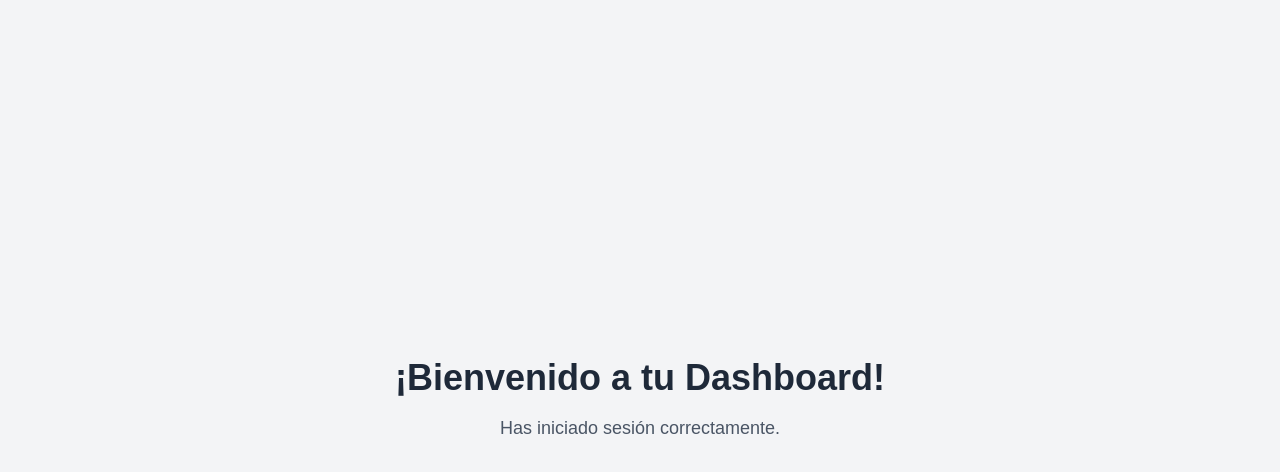
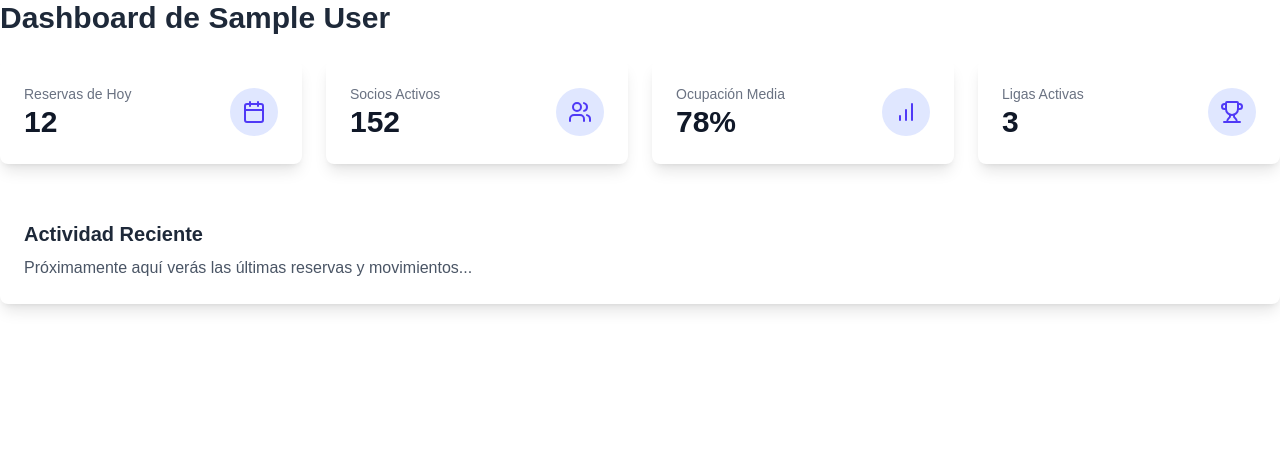
Before and after one commit to albope/padel-club-os, a Next.js app: page /dashboard in a window 1280 px wide. Shown: the top 472 px of the page. Built offline with nearby package versions, Linux system fonts and the light colour scheme; no server answers; sample sign-in values are in the browser's storage.

Commit message:
feat: Implement authentication flow and initial dashboard II

```diff
--- a/package.json
+++ b/package.json
@@ -13,6 +13,7 @@
     "@hookform/resolvers": "^5.1.1",
     "@prisma/client": "^6.10.1",
     "bcrypt": "^6.0.0",
+    "lucide-react": "^0.525.0",
     "next": "15.3.4",
     "next-auth": "^4.24.11",
     "react": "^19.0.0",
--- a/src/app/dashboard/page.tsx
+++ b/src/app/dashboard/page.tsx
@@ -1,10 +1,49 @@
-import React from 'react';
+import { getServerSession } from 'next-auth';
+import { authOptions } from '@/lib/auth';
+import { redirect } from 'next/navigation';
+import { Calendar, Users, BarChart, Trophy } from 'lucide-react';
 
-const DashboardPage = () => {
+// Stat Card Component
+const StatCard = ({ title, value, icon: Icon }: { title: string, value: string, icon: React.ElementType }) => (
+  <div className="bg-white p-6 rounded-lg shadow-lg flex items-center justify-between">
+    <div>
+      <p className="text-sm font-medium text-gray-500">{title}</p>
+      <p className="text-3xl font-bold text-gray-900">{value}</p>
+    </div>
+    <div className="bg-indigo-100 rounded-full p-3">
+      <Icon className="h-6 w-6 text-indigo-600" />
+    </div>
+  </div>
+);
+
+const DashboardPage = async () => {
+  const session = await getServerSession(authOptions);
+
+  // Protect the route: if no session or no user in session, redirect to login.
+  // This check now satisfies TypeScript.
+  if (!session || !session.user) {
+    redirect('/login');
+  }
+
   return (
-    <div className="flex flex-col items-center justify-center min-h-screen bg-gray-100">
-      <h1 className="text-4xl font-bold text-gray-800">¡Bienvenido a tu Dashboard!</h1>
-      <p className="mt-4 text-lg text-gray-600">Has iniciado sesión correctamente.</p>
+    <div>
+      <h1 className="text-3xl font-bold text-gray-800 mb-6">
+        Dashboard de {session.user.name}
+      </h1>
+
+      {/* Stats Grid */}
+      <div className="grid grid-cols-1 md:grid-cols-2 lg:grid-cols-4 gap-6">
+        <StatCard title="Reservas de Hoy" value="12" icon={Calendar} />
+        <StatCard title="Socios Activos" value="152" icon={Users} />
+        <StatCard title="Ocupación Media" value="78%" icon={BarChart} />
+        <StatCard title="Ligas Activas" value="3" icon={Trophy} />
+      </div>
+
+      {/* More sections can be added here */}
+      <div className="mt-8 bg-white p-6 rounded-lg shadow-lg">
+        <h2 className="text-xl font-semibold text-gray-800">Actividad Reciente</h2>
+        <p className="mt-2 text-gray-600">Próximamente aquí verás las últimas reservas y movimientos...</p>
+      </div>
     </div>
   );
 };
--- /dev/null
+++ b/src/components/layout/Header.tsx
@@ -0,0 +1,79 @@
+'use client';
+
+import { useSession, signOut } from 'next-auth/react';
+import Link from 'next/link';
+import React, { useState, useRef, useEffect } from 'react';
+import { ChevronDown, LogOut } from 'lucide-react';
+
+const Header = () => {
+  const { data: session } = useSession();
+  const user = session?.user;
+  const [dropdownOpen, setDropdownOpen] = useState(false);
+  const dropdownRef = useRef<HTMLDivElement>(null);
+
+  // Close dropdown when clicking outside
+  useEffect(() => {
+    const handleClickOutside = (event: MouseEvent) => {
+      if (dropdownRef.current && !dropdownRef.current.contains(event.target as Node)) {
+        setDropdownOpen(false);
+      }
+    };
+    document.addEventListener('mousedown', handleClickOutside);
+    return () => document.removeEventListener('mousedown', handleClickOutside);
+  }, []);
+
+  return (
+    <header className="bg-white border-b border-gray-200">
+      <div className="max-w-7xl mx-auto px-4 sm:px-6 lg:px-8">
+        <div className="flex justify-between items-center h-16">
+          {/* Logo Section */}
+          <div className="flex-shrink-0">
+            <Link href="/dashboard">
+              <span className="text-2xl font-bold text-indigo-600 cursor-pointer">PadelClub OS</span>
+            </Link>
+          </div>
+
+          {/* User Menu Section */}
+          <div className="flex items-center">
+            {user ? (
+              <div className="relative" ref={dropdownRef}>
+                <button
+                  onClick={() => setDropdownOpen(!dropdownOpen)}
+                  className="flex items-center space-x-2 p-2 rounded-md hover:bg-gray-100 focus:outline-none"
+                >
+                  <img
+                    className="h-8 w-8 rounded-full"
+                    src={user.image || `https://ui-avatars.com/api/?name=${user.name}&background=random`}
+                    alt="User avatar"
+                  />
+                  <span className="hidden sm:inline text-gray-700 font-medium">{user.name}</span>
+                  <ChevronDown className="h-4 w-4 text-gray-500" />
+                </button>
+
+                {dropdownOpen && (
+                  <div className="absolute right-0 mt-2 w-48 bg-white rounded-md shadow-lg py-1 z-10">
+                    <button
+                      onClick={() => signOut({ callbackUrl: '/login' })}
+                      className="w-full text-left flex items-center px-4 py-2 text-sm text-gray-700 hover:bg-gray-100"
+                    >
+                      <LogOut className="mr-2 h-4 w-4" />
+                      Cerrar Sesión
+                    </button>
+                  </div>
+                )}
+              </div>
+            ) : (
+              <Link href="/login">
+                <span className="px-4 py-2 text-sm font-medium text-white bg-indigo-600 rounded-md hover:bg-indigo-700 cursor-pointer">
+                  Iniciar Sesión
+                </span>
+              </Link>
+            )}
+          </div>
+        </div>
+      </div>
+    </header>
+  );
+};
+
+export default Header;
--- /dev/null
+++ b/src/components/layout/Sidebar.tsx
@@ -0,0 +1,47 @@
+'use client';
+
+import Link from 'next/link';
+import { usePathname } from 'next/navigation';
+import { LayoutDashboard, Calendar, Trophy, Users } from 'lucide-react';
+import React from 'react';
+
+const navItems = [
+  { name: 'Dashboard', href: '/dashboard', icon: LayoutDashboard },
+  { name: 'Reservas', href: '/dashboard/reservas', icon: Calendar },
+  { name: 'Ligas', href: '/dashboard/ligas', icon: Trophy },
+  { name: 'Socios', href: '/dashboard/socios', icon: Users },
+];
+
+const Sidebar = () => {
+  const pathname = usePathname();
+
+  return (
+    <aside className="w-64 bg-gray-800 text-white flex flex-col">
+      <div className="p-4 border-b border-gray-700">
+        <h2 className="text-xl font-semibold">Menú Principal</h2>
+      </div>
+      <nav className="flex-grow p-4">
+        <ul>
+          {navItems.map((item) => (
+            <li key={item.name}>
+              <Link href={item.href}>
+                <span
+                  className={`flex items-center px-3 py-3 rounded-md text-sm font-medium transition-colors ${
+                    pathname === item.href
+                      ? 'bg-indigo-600 text-white'
+                      : 'text-gray-300 hover:bg-gray-700 hover:text-white'
+                  }`}
+                >
+                  <item.icon className="mr-3 h-6 w-6" />
+                  {item.name}
+                </span>
+              </Link>
+            </li>
+          ))}
+        </ul>
+      </nav>
+    </aside>
+  );
+};
+
+export default Sidebar;
```
Also changed, not shown: 1 other file (tests, documents, lock files or other folders).
